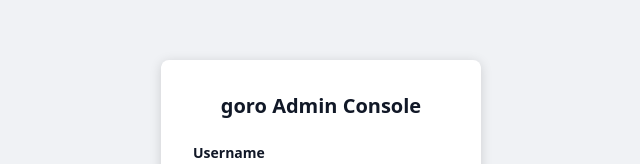
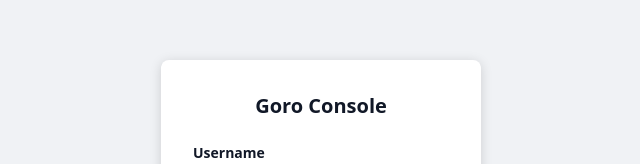
Before and after one commit to manpukupanda/goro, a Svelte app in the folder internal/admin/ui/: page / in a window 1280 px wide. Shown: the part 189-353 px from the top of the page, without its empty margins (319-959 px from the left). Built offline with nearby package versions, Linux system fonts and the light colour scheme.

Commit message:
fix: rename goro → Goro Console in admin console UI
Agent-Logs-Url: https://github.com/manpukupanda/goro/sessions/5062aa79-f356-46f6-abbe-9cfdcadd928f

Co-authored-by: manpukupanda <191545022+manpukupanda@users.noreply.github.com>

```diff
--- a/internal/admin/ui/index.html
+++ b/internal/admin/ui/index.html
@@ -3,7 +3,7 @@
   <head>
     <meta charset="UTF-8" />
     <meta name="viewport" content="width=device-width, initial-scale=1.0" />
-    <title>goro 管理コンソール</title>
+    <title>Goro Console</title>
   </head>
   <body>
     <div id="app"></div>
--- a/internal/admin/ui/src/App.svelte
+++ b/internal/admin/ui/src/App.svelte
@@ -17,7 +17,7 @@
 {:else}
   <div class="layout">
     <nav class="sidebar">
-      <div class="logo">goro Admin</div>
+      <div class="logo">Goro Console</div>
       <ul>
         <li>
           <button
--- a/internal/admin/ui/src/components/LoginForm.svelte
+++ b/internal/admin/ui/src/components/LoginForm.svelte
@@ -20,7 +20,7 @@
 
 <div class="login-wrap">
   <form class="login-box" onsubmit={handleSubmit}>
-    <h1>goro Admin Console</h1>
+    <h1>Goro Console</h1>
     {#if error}
       <p class="error">{error}</p>
     {/if}
```
Also changed, not shown: 2 other files (tests, documents, lock files or other folders).
